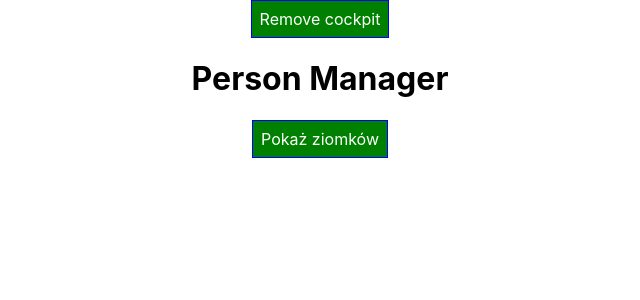
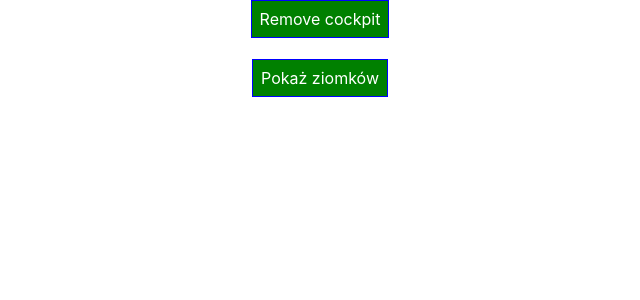
Before and after one commit to MaciejUberna/ReactExercises, a React (Create React App) app: page / in a window 1280 px wide. Shown: the top 300 px of the page, without its empty margins (320-960 px from the left). Built offline with nearby package versions, Linux system fonts and the light colour scheme.

Commit message:
HOC Lesson106 compleate

```diff
--- a/src/components/hoc/WithComponent.js
+++ b/src/components/hoc/WithComponent.js
@@ -1,6 +1,6 @@
 import React from 'react';
 
-const withClass = props => (
+const withComponent = props => (
 
     <div className={props.classes}>
 
@@ -10,4 +10,4 @@ const withClass = props => (
 
 );
 
-export default withClass;
+export default withComponent;
--- /dev/null
+++ b/src/components/hoc/withClass.js
@@ -0,0 +1,11 @@
+import React from 'react';
+
+const withClass = (WrappedComponent, className) => {
+    return props => (
+        <div className={className}>
+            <WrappedComponent></WrappedComponent>
+        </div>
+    );
+}
+
+export default withClass;
--- a/src/containers/App.js
+++ b/src/containers/App.js
@@ -1,8 +1,9 @@
 import React, { Component } from 'react';
 import Persons from '../components/Persons/Persons';
 import Cockpit from '../components/Cockpit/Cockpit';
-import WithComponent from '../components/hoc/WithComponent';
+import withClass from '../components/hoc/withClass';
 import classes from './App.module.css';
+import Auxliary from '../components/hoc/Auxliary.js';
 
 
 class App extends Component {
@@ -120,7 +121,7 @@ class App extends Component {
       </div>);
 
     return (
-          <WithComponent classes={classes.App}>
+          <Auxliary classes={classes.App}>
             <button onClick={
               () => {this.setState({showCockpit: false})}
             }>
@@ -135,8 +136,8 @@ class App extends Component {
               {/* {multiplePersons} */}
             </Cockpit> : null }
             {this.state.personState !== 'hiddenPersons' ? [multiplePersons] : null}
-          </WithComponent>
+          </Auxliary>
     );
   }
 }
-export default App;
+export default withClass(App,classes.App);
```
